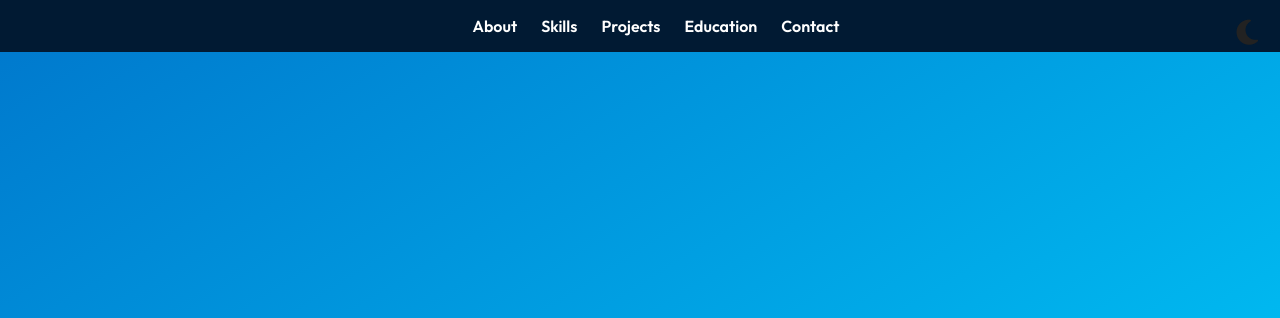
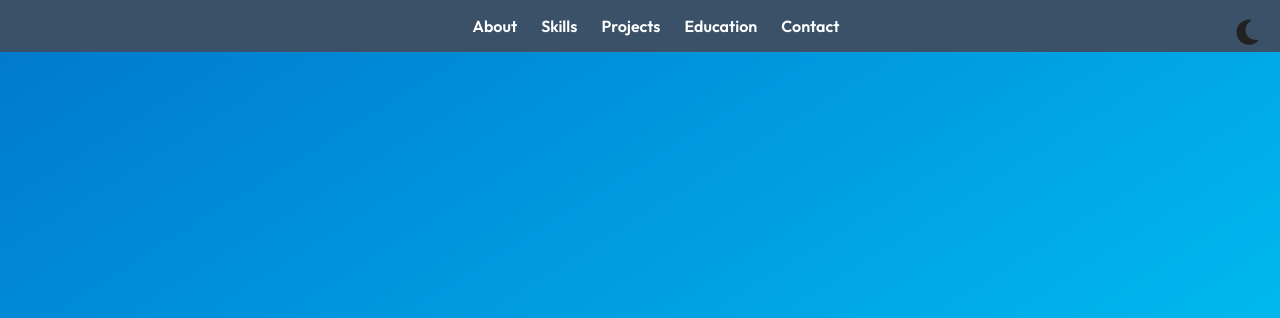
Before and after one commit to siddhiz2403/myfirstwebsite, a plain HTML site: page index.html in a window 1280 px wide. Shown: the top 318 px of the page. Drawn offline with nearby package versions, Linux system fonts and the light colour scheme.

Commit message:
Updated nav bar bg color and removed unnecessary words

```diff
--- a/index.html
+++ b/index.html
@@ -61,7 +61,7 @@
       position: fixed;
       top: 0;
       width: 100%;
-      background: rgb(1, 26, 51);
+      background: rgb(58, 81, 104);
       backdrop-filter: blur(10px);
       display: flex;
       justify-content: center;
```
Also changed, not shown: autodust-project.html (+0 -1 lines).
